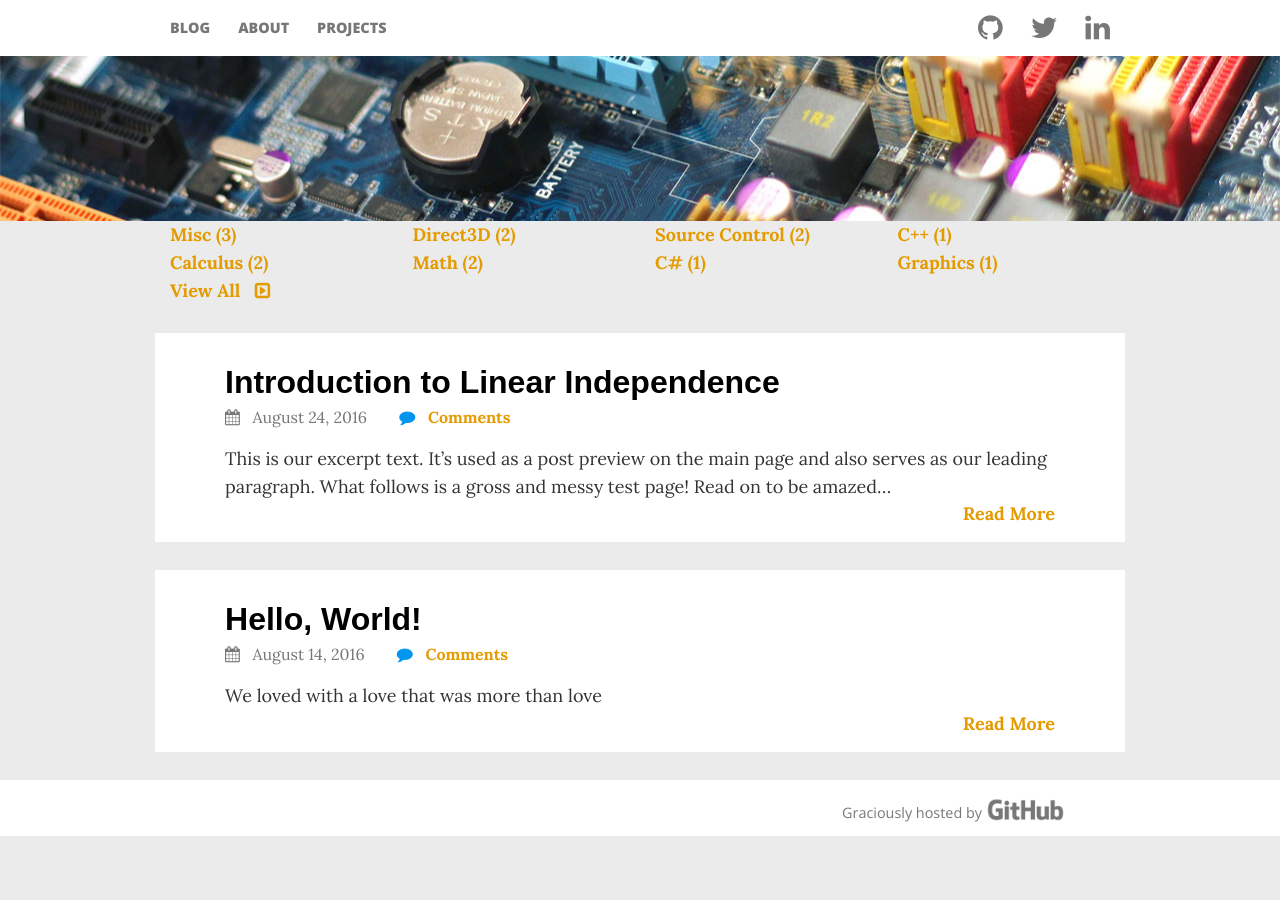
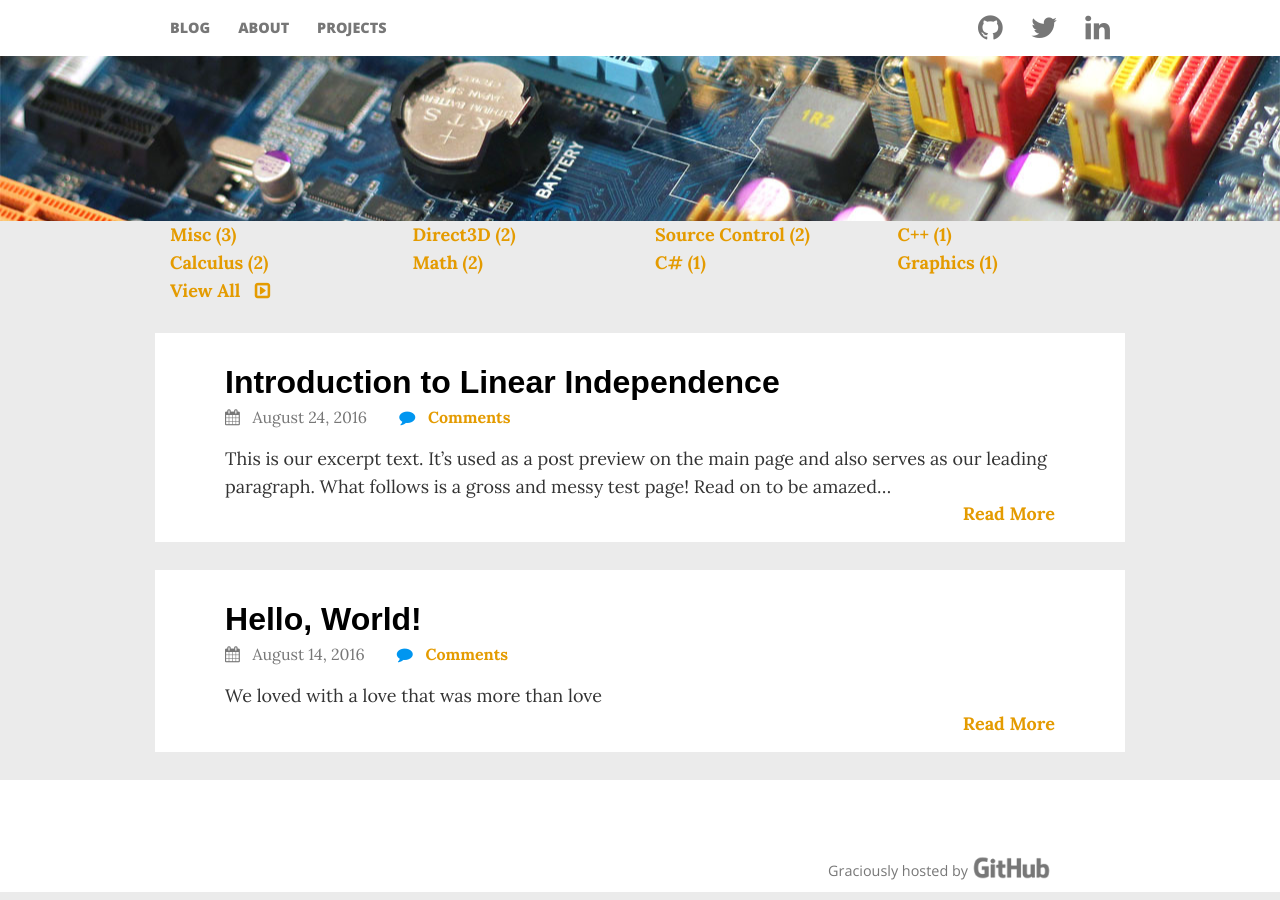
Before and after one commit to aarondgordon/aarondgordon.github.io, a Jekyll site: the page built from index.md, in a window 1280 px wide and 900 px high, scrolled down 339 px. Built offline with Jekyll 4.4.1, drawn with Linux system fonts in a browser that asks for light colours; nearby versions of some CDN libraries; comment, search, counter and statistics services are not loaded; before the commit the page ends 1178 px from its top, so only the background shows below that.

Commit message:
Increasing footer height

```diff
--- a/assets/css/layout.css
+++ b/assets/css/layout.css
@@ -16,7 +16,7 @@
 }
 
 body {
-  margin-bottom: 56px;
+  margin-bottom: 112px;
   background-color: #ebebeb;
   color: #333;
   font-family: 'Lora', sans-serif;
@@ -314,11 +314,9 @@
   position: absolute;
   bottom: 0;
   width: 100%;
-  height: 56px;
+  height: 112px;
   padding: 0px;
   background-color: #fff;
-  font-family: 'Open Sans', sans-serif;
-  font-size: 0.8em;
 }
 
 .github-logo {
@@ -326,11 +324,13 @@
 }
 
 .github-logo span {
-  position: relative;
-  top: 22px;
+  display: inline-block;
+  margin-top: 80px;
   color: #777;
+  font-family: 'Open Sans', sans-serif;
+  font-size: 0.8em;
 }
 
 .github-logo img {
-  margin-top: 12px;
+  margin-top: 70px;
 }
```
